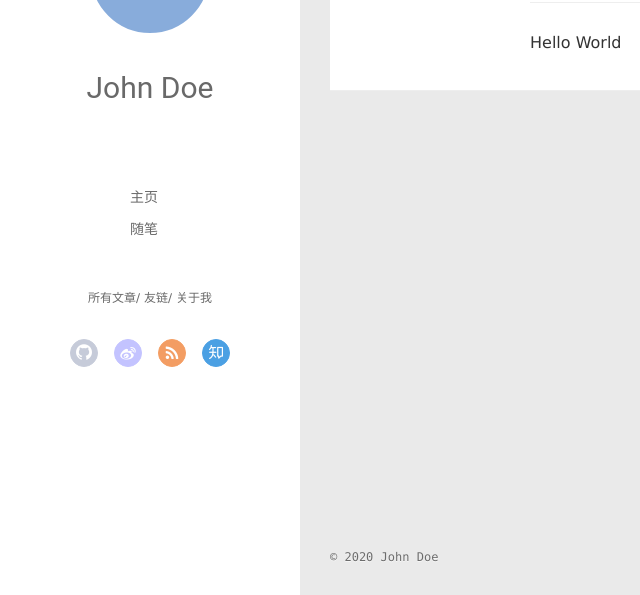
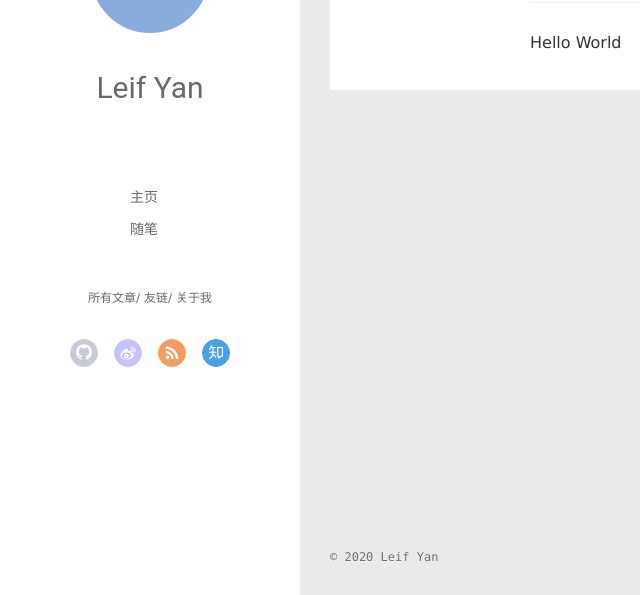
Before and after one commit to bliubliubliu/bliubliubliu.github.io, a plain HTML site: page archives/index.html in a window 1280 px wide. Shown: the part 202-797 px from the top of the page, 0-640 px from the left. Drawn offline with Linux system fonts and the light colour scheme; no server answers.

Commit message:
Site updated: 2020-02-25 11:53:36

```diff
--- a/archives/index.html
+++ b/archives/index.html
@@ -10,10 +10,12 @@
   <meta name="viewport" content="width=device-width, initial-scale=1, maximum-scale=1">
   <meta property="og:type" content="website">
 <meta property="og:title" content="Hexo">
-<meta property="og:url" content="http://yoursite.com/archives/index.html">
+<meta property="og:url" content="http://yoursite.com/archives/">
 <meta property="og:site_name" content="Hexo">
-<meta property="og:locale" content="en_US">
-<meta property="article:author" content="John Doe">
+<meta property="og:locale" content="zh_CN">
+<meta property="article:author" content="Leif Yan">
+<meta property="article:tag" content="C++">
+<meta property="article:tag" content="计算机基础">
 <meta name="twitter:card" content="summary">
 
     <link rel="alternative" href="/atom.xml" title="Hexo" type="application/atom+xml">
@@ -46,7 +48,7 @@
 			<img src="" class="js-avatar">
 		</a>
 		<hgroup>
-		  <h1 class="header-author"><a href="/">John Doe</a></h1>
+		  <h1 class="header-author"><a href="/">Leif Yan</a></h1>
 		</hgroup>
 
 
@@ -104,7 +106,7 @@
 				<img src="" class="js-avatar">
 			</div>
 			<hgroup>
-			  <h1 class="header-author js-header-author">John Doe</h1>
+			  <h1 class="header-author js-header-author">Leif Yan</h1>
 			</hgroup>
 
 
@@ -256,7 +258,7 @@
   <div class="outer">
     <div id="footer-info">
     	<div class="footer-left">
-    		&copy; 2020 John Doe
+    		&copy; 2020 Leif Yan
     	</div>
       	<div class="footer-right">
       		<a href="http://hexo.io/" target="_blank">Hexo</a>  Theme <a href="https://github.com/litten/hexo-theme-yilia" target="_blank">Yilia</a> by Litten
```
Also changed, not shown: 2020/02/25/hello-world/index.html (+8 -6 lines), 2020/02/25/我的第一篇博文/index.html (+8 -6 lines), 2020/02/25/我的第二篇博客文章/index.html (+8 -6 lines), archives/2020/02/index.html (+8 -6 lines), archives/2020/index.html (+8 -6 lines), index.html (+8 -6 lines).
